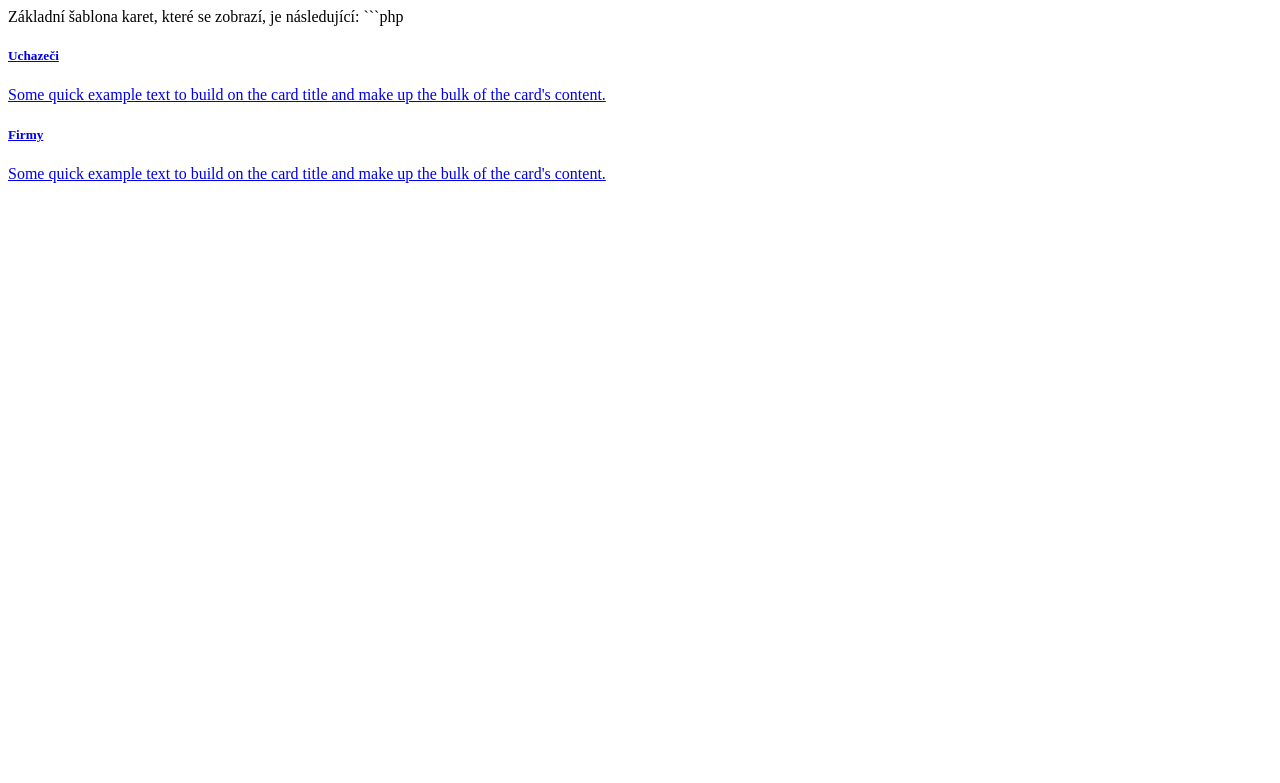
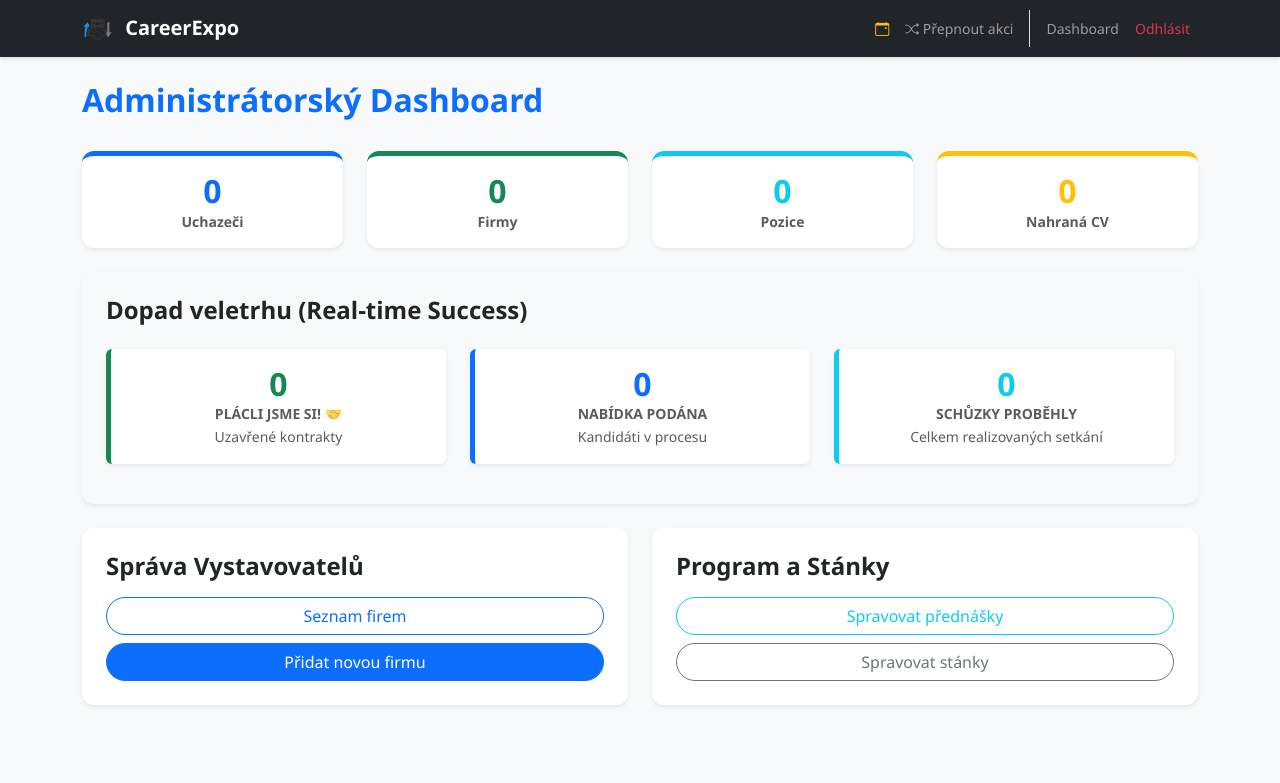
Before and after one commit to antoninecer/careerexpo, a PHP site: page /careerexpo/dashboard.php in a window 1280 px wide. Shown: the top 783 px of the page. Run offline with PHP 8.4, Linux system fonts and the light colour scheme; the visitor is signed in with stand-in values (Sample User, id 1); data that the repository does not hold is empty; some libraries are stand-ins or nearby versions.

Commit message:
Fix: Oprava admin dashboardu (odstranění placeholder textů a vylepšení prokliků)

````diff
--- a/public/dashboard_admin.php
+++ b/public/dashboard_admin.php
@@ -1,23 +1,132 @@
-Základní šablona karet, které se zobrazí, je následující:
+<?php
+// Included in public/dashboard.php
+// role: admin
 
-```php
-<div class="card shadow border-0">
-  <a href="/admin_candidates.php">
-    <div class="card-body">
-      <h5 class="card-title">Uchazeči</h5>
-      <p class="card-text">Some quick example text to build on the card title and make up the bulk of the card's content.</p>
+require_once __DIR__ . '/../inc/bootstrap.php';
+requireRole('admin');
+
+// Global metrics
+$stmt = $pdo->query("SELECT COUNT(*) FROM users WHERE role = 'candidate'");
+$countCandidates = $stmt->fetchColumn();
+
+$stmt = $pdo->query("SELECT COUNT(*) FROM users WHERE role = 'company'");
+$countCompanies = $stmt->fetchColumn();
+
+$stmt = $pdo->query("SELECT COUNT(*) FROM jobs");
+$countJobs = $stmt->fetchColumn();
+
+$stmt = $pdo->query("SELECT COUNT(*) FROM candidate_files");
+$countCVs = $stmt->fetchColumn();
+
+include_once __DIR__ . '/../templates/header.php';
+?>
+
+<div class="row">
+    <div class="col-md-12 mb-4">
+        <h2 class="text-primary fw-bold">Administrátorský Dashboard</h2>
     </div>
-  </a>
+
+    <!-- Metrics -->
+    <div class="col-md-3 mb-4">
+        <a href="/admin_candidates.php" class="text-decoration-none">
+            <div class="card p-3 text-center h-100 shadow-sm border-0 border-top border-5 border-primary">
+                <h2 class="text-primary fw-bold mb-0"><?= (int)$countCandidates ?></h2>
+                <p class="mb-0 text-muted small fw-bold">Uchazeči</p>
+            </div>
+        </a>
+    </div>
+    <div class="col-md-3 mb-4">
+        <a href="/admin_companies.php" class="text-decoration-none">
+            <div class="card p-3 text-center h-100 shadow-sm border-0 border-top border-5 border-success">
+                <h2 class="text-success fw-bold mb-0"><?= (int)$countCompanies ?></h2>
+                <p class="mb-0 text-muted small fw-bold">Firmy</p>
+            </div>
+        </a>
+    </div>
+    <div class="col-md-3 mb-4">
+        <a href="/admin_jobs.php" class="text-decoration-none">
+            <div class="card p-3 text-center h-100 shadow-sm border-0 border-top border-5 border-info">
+                <h2 class="text-info fw-bold mb-0"><?= (int)$countJobs ?></h2>
+                <p class="mb-0 text-muted small fw-bold">Pozice</p>
+            </div>
+        </a>
+    </div>
+    <div class="col-md-3 mb-4">
+        <a href="/admin_candidates.php" class="text-decoration-none">
+            <div class="card p-3 text-center h-100 shadow-sm border-0 border-top border-5 border-warning">
+                <h2 class="text-warning fw-bold mb-0"><?= (int)$countCVs ?></h2>
+                <p class="mb-0 text-muted small fw-bold">Nahraná CV</p>
+            </div>
+        </a>
+    </div>
+
+    <!-- Success Metrics -->
+    <div class="col-md-12 mb-4">
+        <div class="card p-4 shadow-sm border-0 bg-light">
+            <h4 class="fw-bold text-dark mb-4">Dopad veletrhu (Real-time Success)</h4>
+            <div class="row">
+                <div class="col-md-4 mb-3">
+                    <a href="/admin_meetings.php?status=hired" class="text-decoration-none">
+                        <?php
+                        $stmt = $pdo->query("SELECT COUNT(*) FROM meetings WHERE outcome = 'hired'");
+                        $countHired = $stmt->fetchColumn();
+                        ?>
+                        <div class="p-3 bg-white rounded shadow-sm text-center border-start border-5 border-success h-100">
+                            <h2 class="text-success fw-bold mb-0"><?= (int)$countHired ?></h2>
+                            <p class="mb-0 text-muted fw-bold small">PLÁCLI JSME SI! 🤝</p>
+                            <small class="text-muted small">Uzavřené kontrakty</small>
+                        </div>
+                    </a>
+                </div>
+                <div class="col-md-4 mb-3">
+                    <a href="/admin_meetings.php" class="text-decoration-none">
+                        <?php
+                        $stmt = $pdo->query("SELECT COUNT(*) FROM meetings WHERE outcome = 'offer_made'");
+                        $countOffers = $stmt->fetchColumn();
+                        ?>
+                        <div class="p-3 bg-white rounded shadow-sm text-center border-start border-5 border-primary h-100">
+                            <h2 class="text-primary fw-bold mb-0"><?= (int)$countOffers ?></h2>
+                            <p class="mb-0 text-muted fw-bold small">NABÍDKA PODÁNA</p>
+                            <small class="text-muted small">Kandidáti v procesu</small>
+                        </div>
+                    </a>
+                </div>
+                <div class="col-md-4 mb-3">
+                    <a href="/admin_meetings.php" class="text-decoration-none">
+                        <?php
+                        $stmt = $pdo->query("SELECT COUNT(*) FROM meetings WHERE status = 'confirmed'");
+                        $countConfirmed = $stmt->fetchColumn();
+                        ?>
+                        <div class="p-3 bg-white rounded shadow-sm text-center border-start border-5 border-info h-100">
+                            <h2 class="text-info fw-bold mb-0"><?= (int)$countConfirmed ?></h2>
+                            <p class="mb-0 text-muted fw-bold small">SCHŮZKY PROBĚHLY</p>
+                            <small class="text-muted small">Celkem realizovaných setkání</small>
+                        </div>
+                    </a>
+                </div>
+            </div>
+        </div>
+    </div>
+
+    <div class="col-md-6 mb-4">
+        <div class="card p-4 shadow-sm border-0 h-100">
+            <h4 class="fw-bold mb-3">Správa Vystavovatelů</h4>
+            <div class="d-grid gap-2">
+                <a href="/admin_companies.php" class="btn btn-outline-primary rounded-pill">Seznam firem</a>
+                <a href="/admin_company_add.php" class="btn btn-primary rounded-pill">Přidat novou firmu</a>
+            </div>
+        </div>
+    </div>
+
+    <div class="col-md-6 mb-4">
+        <div class="card p-4 shadow-sm border-0 h-100">
+            <h4 class="fw-bold mb-3">Program a Stánky</h4>
+            <div class="d-grid gap-2">
+                <a href="/admin_lectures.php" class="btn btn-outline-info rounded-pill">Spravovat přednášky</a>
+                <a href="/admin_stands.php" class="btn btn-outline-secondary rounded-pill">Spravovat stánky</a>
+            </div>
+        </div>
+    </div>
 </div>
 
-<div class="card shadow border-0">
-  <a href="/admin_companies.php">
-    <div class="card-body">
-      <h5 class="card-title">Firmy</h5>
-      <p class="card-text">Some quick example text to build on the card title and make up the bulk of the card's content.</p>
-    </div>
-  </a>
-</div>
-
-<div class="card shadow border-0">
-  <a href="/admin<｜begin▁of▁sentence｜>jobs.php
+<?php include_once __DIR__ . '/../templates/header.php'; ?>
````
